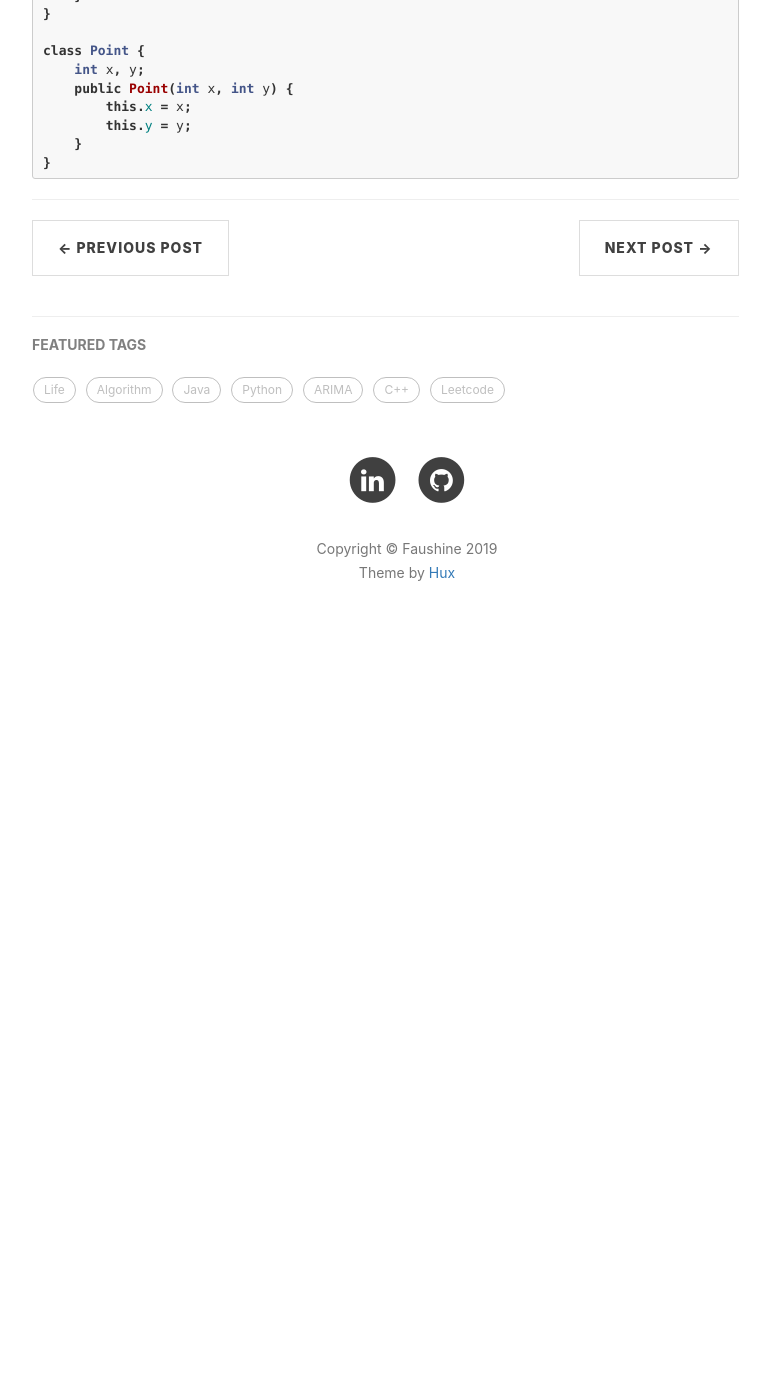
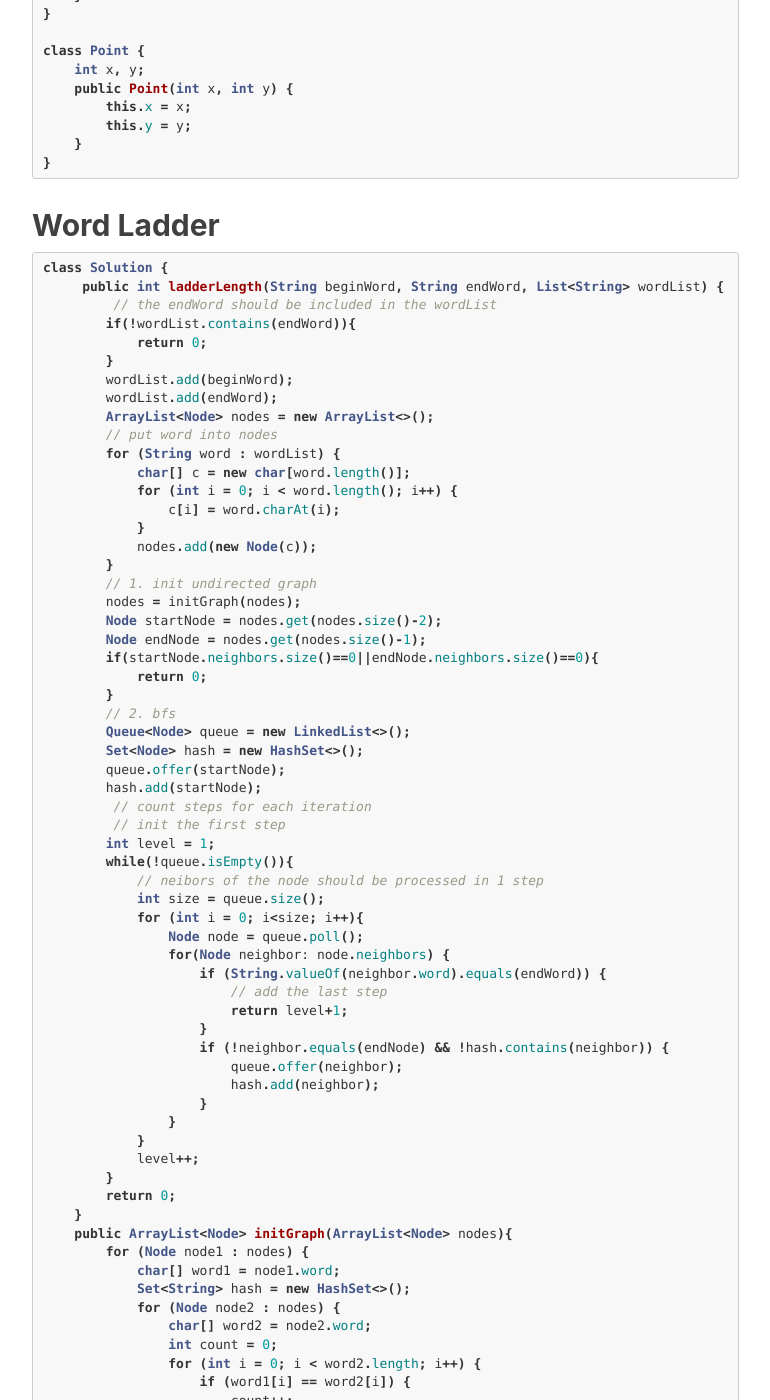
Before and after one commit to faushine/faushine.github.io, a Jekyll site: the page built from _posts/2019-06-09-BFS.md, in a window 1280 px wide and 1400 px high, scrolled down 4983 px. Shown: the whole window, without its empty margins (233-1003 px from the left). Built offline with Jekyll 4.4.1, drawn with Linux system fonts in a browser that asks for light colours; nearby versions of some CDN libraries; comment, search, counter and statistics services are not loaded; before the commit the page ends 5632 px from its top, so only the background shows below that; some of the changed text lies outside the part shown.

Commit message:
add new problem

````diff
--- a/_posts/2019-06-09-BFS.md
+++ b/_posts/2019-06-09-BFS.md
@@ -267,3 +267,91 @@ class Point {
     }
 }
 ```
+
+## Word Ladder
+
+```java
+class Solution {
+     public int ladderLength(String beginWord, String endWord, List<String> wordList) {
+         // the endWord should be included in the wordList
+        if(!wordList.contains(endWord)){
+            return 0;
+        }
+        wordList.add(beginWord);
+        wordList.add(endWord);
+        ArrayList<Node> nodes = new ArrayList<>();
+        // put word into nodes
+        for (String word : wordList) {
+            char[] c = new char[word.length()];
+            for (int i = 0; i < word.length(); i++) {
+                c[i] = word.charAt(i);
+            }
+            nodes.add(new Node(c));
+        }
+        // 1. init undirected graph
+        nodes = initGraph(nodes);
+        Node startNode = nodes.get(nodes.size()-2);
+        Node endNode = nodes.get(nodes.size()-1);
+        if(startNode.neighbors.size()==0||endNode.neighbors.size()==0){
+            return 0;
+        }
+        // 2. bfs
+        Queue<Node> queue = new LinkedList<>();
+        Set<Node> hash = new HashSet<>();
+        queue.offer(startNode);
+        hash.add(startNode);
+         // count steps for each iteration
+         // init the first step
+        int level = 1;
+        while(!queue.isEmpty()){
+            // neibors of the node should be processed in 1 step
+            int size = queue.size();
+            for (int i = 0; i<size; i++){
+                Node node = queue.poll();
+                for(Node neighbor: node.neighbors) {
+                    if (String.valueOf(neighbor.word).equals(endWord)) {
+                        // add the last step
+                        return level+1;
+                    }
+                    if (!neighbor.equals(endNode) && !hash.contains(neighbor)) {
+                        queue.offer(neighbor);
+                        hash.add(neighbor);
+                    }
+                }
+            }
+            level++;
+        }
+        return 0;
+    }
+    public ArrayList<Node> initGraph(ArrayList<Node> nodes){
+        for (Node node1 : nodes) {
+            char[] word1 = node1.word;
+            Set<String> hash = new HashSet<>();
+            for (Node node2 : nodes) {
+                char[] word2 = node2.word;
+                int count = 0;
+                for (int i = 0; i < word2.length; i++) {
+                    if (word1[i] == word2[i]) {
+                        count++;
+                    }
+                }
+                if (count == (word2.length - 1) && !hash.contains(String.valueOf(word2))) {
+                    node1.neighbors.add(node2);
+                    hash.add(String.valueOf(word2));
+                }
+            }
+        }
+        return nodes;
+    }
+}
+
+class Node {
+    char[] word;
+    ArrayList<Node> neighbors;
+
+    Node(char[] word) {
+        this.word = word;
+        this.neighbors = new ArrayList<>();
+    }
+}
+```
````
